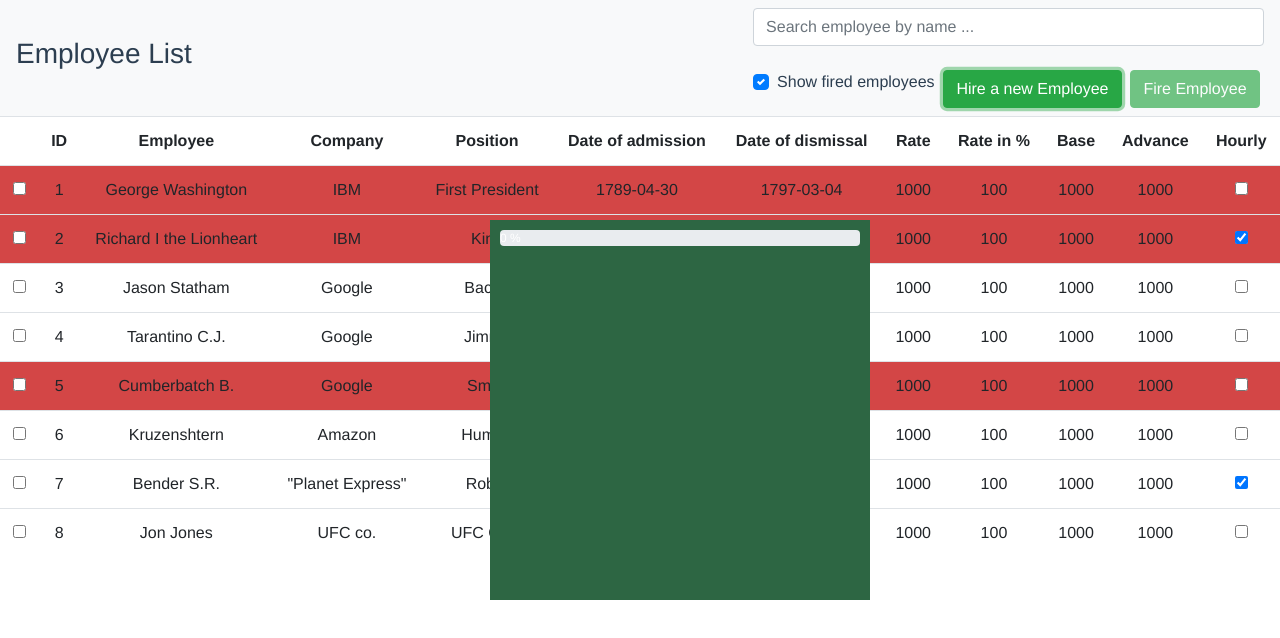
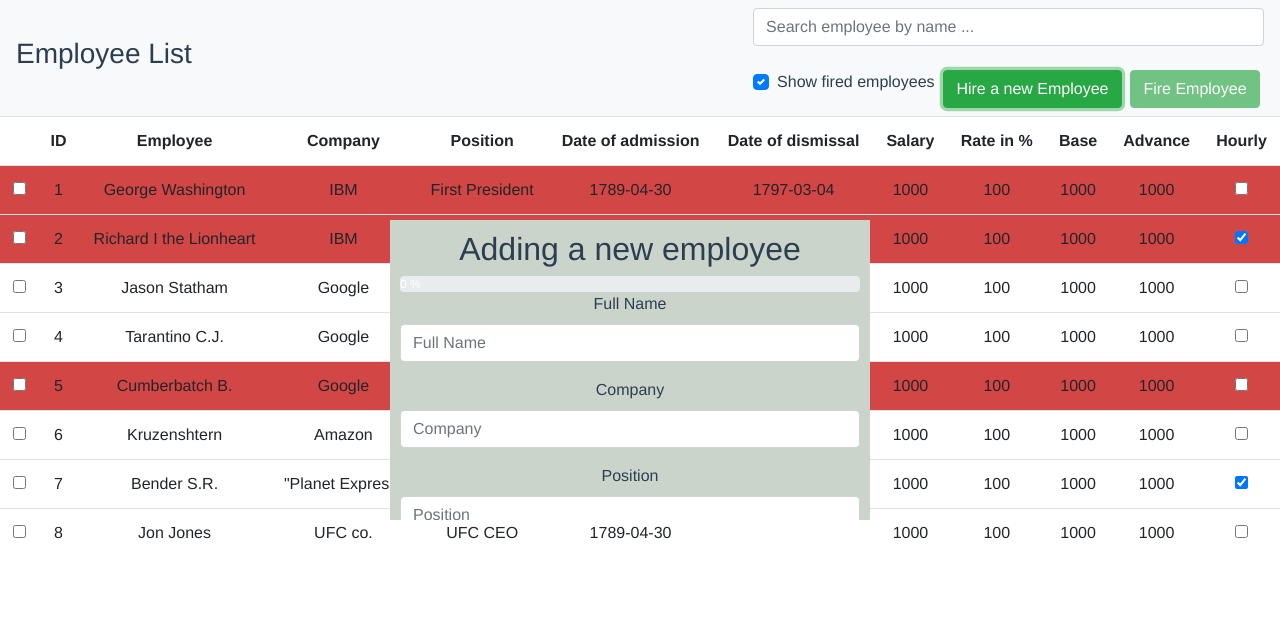
Before and after one commit to gevorgchobanyan/VueDataTable, a Vue app: page / in a window 1280 px wide. Both pictures are taken after a click on the button "Hire a new Employee". Shown: the top 638 px of the page. Built offline with nearby package versions, Linux system fonts and the light colour scheme.

Commit message:
added fireEmployee button functionality

```diff
--- a/src/components/Dashboard.vue
+++ b/src/components/Dashboard.vue
@@ -1,7 +1,7 @@
 <template>
     <nav class="navbar navbar-light bg-light">
         <h3>Employee List</h3>
-        <employee-form-modal></employee-form-modal>
+        <employee-form-modal v-if="showModal2"></employee-form-modal>
         <!-- <h3>Employee list {{selectedEmployeeCount}} {{orderState}}</h3>  -->
         <!-- <button type="button" @click="sendOrder">sendOrder</button> -->
         <div>
@@ -13,10 +13,10 @@
                    v-on:keyup="onKeyUp"
                    ><br>
             <div class="custom-control custom-checkbox">
-            <input type="checkbox" class="custom-control-input" id="customCheck1" :checked="showFired" @click="updateShowFired">
-            <label class="custom-control-label" for="customCheck1">Show fired employees</label>&nbsp;
-            <button type="button" class="btn btn-success" >Hire a new Employee</button>&nbsp;
-            <button type="button" class="btn btn-success" :disabled="btnDisable">Fire Employee{{plural}}</button>&nbsp;
+              <input type="checkbox" class="custom-control-input" id="customCheck1" :checked="showFired" @click="updateShowFired">
+              <label class="custom-control-label" for="customCheck1">Show fired employees</label>&nbsp;
+              <button type="button" class="btn btn-success" @click="changeShowModal2">Hire a new Employee</button>&nbsp;
+              <button type="button" class="btn btn-success" @click="fireSelectedEmployees()" :disabled="btnDisable">Fire Employee{{plural}}</button>&nbsp;
             </div>
         </div>
     </nav>
@@ -46,6 +46,9 @@ data: () => ({
       'firedEmployees',
       'firedEmployeesCount',
       'allEmployees',
+      'showModal2',
+      'showModal',
+      'rowState',
     ]),
     btnDisable(){
       if(this.selectedEmployeeCount === 0){
@@ -65,6 +68,9 @@ data: () => ({
           'changeShowFired',
           'updateSearchInput',
           'updateEmployeeCount',
+          'changeShowModal2',
+          'deleteSelectedEmployees',
+          'changeRowState',
       ]),
       ...mapActions([
         //   'sendOrder',
@@ -76,6 +82,10 @@ data: () => ({
           this.updateSearchInput('')
           this.changeShowFired()
           this.updateEmployeeCount()
+        },
+        fireSelectedEmployees(){
+          this.deleteSelectedEmployees()
+          this.changeRowState()
         }
   }
 
--- a/src/components/EmployeeFormModal.vue
+++ b/src/components/EmployeeFormModal.vue
@@ -1,6 +1,8 @@
 <template>
   <div class="modal">
+    <h2>Adding a new employee</h2>
 
+    <div>
       <div class="progress" style="width: 100%;">
         <div class="progress-bar"
             role="progressbar"
@@ -12,9 +14,8 @@
             {{ done/controls.length*100 }} %
         </div>
       </div>
-
       <!-- <form class="form-group" style="width: 100%;" v-on:submit.prevent>
-      <div v-for="(item, index) in personInfo" :key="index">
+        <div v-for="(item, index) in employeeInfo" :key="index">
           <div>
             <label>{{ capitalize(item.name) }}</label>
             <span class="fa"
@@ -32,9 +33,155 @@
             <br>
           </div>
         </div>
-      <input type="submit" value="Send Data" @click.once="toggleResult()" :disabled="done < controls.length">
+        <input type="submit" value="Add Employee" @click.once="toggleResult()" :disabled="done < controls.length">
+        <input type="submit" value="Cancel">
       </form>  -->
 
+
+      <form>
+        <div>
+          <div class="col-md-14 mb-3">
+            <label for="validationDefault01">Full Name</label>
+            <span class="fa"
+                  v-if="controls[0].activated"
+                  :class="controls[0].error ? 'fa-exclamation-circle text-danger' :
+                                                  'fa-check-circle text-success'"
+                  >
+            </span>
+            <input type="text"
+                   class="form-control"
+                   id="validationDefault01"
+                   placeholder="Full Name"
+                   v-model="newEmployee.name"
+                   @input="onInput(0, $event.target.value)"
+                   >
+          </div>
+          <div class="col-md-14 mb-3">
+            <label for="validationDefault02">Company</label>
+            <span class="fa"
+                  v-if="controls[1].activated"
+                  :class="controls[1].error ? 'fa-exclamation-circle text-danger' :
+                                                  'fa-check-circle text-success'"
+                  >
+            </span>
+            <input type="text"
+                   class="form-control"
+                   id="validationDefault02"
+                   placeholder="Company"
+                   v-model="newEmployee.companyName"
+                   @input="onInput(1, $event.target.value)"
+            >
+          </div>
+          <div class="col-md-14 mb-3">
+            <label for="validationDefault03">Position</label>
+            <span class="fa"
+                  v-if="controls[2].activated"
+                  :class="controls[2].error ? 'fa-exclamation-circle text-danger' :
+                                                  'fa-check-circle text-success'"
+                  >
+            </span>
+            <input type="text"
+                   class="form-control"
+                   id="validationDefault03"
+                   placeholder="Position"
+                   v-model="newEmployee.positionName"
+                   @input="onInput(2, $event.target.value)"
+            >
+          </div>
+        </div>
+        <div class="form-row">
+          <div class="col-md-4 mb-3">
+            <label for="validationDefault04">Admission Data</label>
+            <span class="fa"
+                  v-if="controls[3].activated"
+                  :class="controls[3].error ? 'fa-exclamation-circle text-danger' :
+                                                  'fa-check-circle text-success'"
+                  >
+            </span>
+            <input type="text"
+                   class="form-control"
+                   id="validationDefault04"
+                   placeholder="11/1111/11"
+                   v-model="newEmployee.hireDate"
+                   @input="onInput(3, $event.target.value)"
+            >
+          </div>
+          <div class="col-md-4 mb-3">
+            <label for="validationDefault05">Salary</label>
+            <span class="fa"
+                  v-if="controls[4].activated"
+                  :class="controls[4].error ? 'fa-exclamation-circle text-danger' :
+                                                  'fa-check-circle text-success'"
+                  >
+            </span>
+            <input type="text"
+                   class="form-control"
+                   id="validationDefault05"
+                   v-model="newEmployee.salary"
+                   @input="onInput(4, $event.target.value)"
+            >
+          </div>
+          <div class="col-md-4 mb-3">
+            <label for="validationDefault06">Rate in %</label>
+            <span class="fa"
+                  v-if="controls[5].activated"
+                  :class="controls[5].error ? 'fa-exclamation-circle text-danger' :
+                                                  'fa-check-circle text-success'"
+                  >
+            </span>
+            <input type="number"
+                   class="form-control"
+                   id="validationDefault06"
+                   v-model="newEmployee.fraction"
+                   @input="onInput(5, $event.target.value)"
+            >
+          </div>
+        </div>
+        <div class="form-row">
+          <div class="col-md-4 mb-3">
+            <label for="validationDefault07">Base</label>
+            <span class="fa"
+                  v-if="controls[6].activated"
+                  :class="controls[6].error ? 'fa-exclamation-circle text-danger' :
+                                                  'fa-check-circle text-success'"
+                  >
+            </span>
+            <input type="number"
+                   class="form-control"
+                   id="validationDefault07"
+                   v-model="newEmployee.base"
+                   @input="onInput(6, $event.target.value)"
+            >
+          </div>
+          <div class="col-md-4 mb-3">
+            <label for="validationDefault08">Advance</label>
+            <span class="fa"
+                  v-if="controls[7].activated"
+                  :class="controls[7].error ? 'fa-exclamation-circle text-danger' :
+                                                  'fa-check-circle text-success'"
+                  >
+            </span>
+            <input type="number"
+                   class="form-control"
+                   id="validationDefault08"
+                   v-model="newEmployee.advance"
+                   @input="onInput(7, $event.target.value)"
+            >
+          </div>
+        </div>
+        <div class="form-group">
+          <div class="form-check">
+            <input class="form-check-input" type="checkbox" id="gridCheck" v-model="newEmployee.byHours">
+            <label class="form-check-label" for="gridCheck">
+              Hourly
+            </label>
+          </div>
+        </div>
+        <button type="button" class="btn btn-success" @click="SaveResult()" :disabled="done < controls.length">Add a new Employee</button>&nbsp;
+        <button type="button" class="btn btn-success" @click="changeShowModal2()">Cancel</button>&nbsp;
+      </form>
+
+    </div>
   </div>
 </template>
 
@@ -46,36 +193,65 @@ import { mapGetters, mapMutations } from 'vuex'
 export default {
 
 data: () => ({
-   promo: '',
-    sale: 0,
-    guests: [],
     controls: [],
-    showResult: false,
-    personInfo: [
+    employeeInfo: [
       {
-        name: 'email',
-        value: '',
-        pattern: /^[a-zA-Z0-9.!#$%&'*+/=?^_`{|}~-]+@[a-zA-Z0-9-]+(?:\.[a-zA-Z0-9-]+)*$/
-      },
-      {
-        name: 'firstname',
+        name: 'fullname',
         value: '',
         pattern: /^[a-zA-Z]+$/
       },
       {
-        name: 'lastname',
+        name: 'company',
         value: '',
         pattern: /^[a-zA-Z]+$/
       },
       {
-        name: 'telephone',
+        name: 'position',
         value: '',
-        pattern: /^\d{10}$/
+        pattern: /^[a-zA-Z]+$/
+      },
+      {
+        name: 'admissionDate',
+        value: '',
+        pattern: /^(0?[1-9]|[12][0-9]|3[01])[\/\-](0?[1-9]|1[012])[\/\-]\d{4}$/
+      },
+      {
+        name: 'rate',
+        value: '',
+        pattern: /^\d{4}$/
+      },
+      {
+        name: 'rateInPercentage',
+        value: '',
+        pattern: /^\d{3}$/
+      },
+      {
+        name: 'base',
+        value: '',
+        pattern: /^\d{4}$/
+      },
+      {
+        name: 'advance',
+        value: '',
+        pattern: /^\d{4}$/
       },
     ],
+    newEmployee: {
+      id: 0,
+      name: '',
+      companyName: '',
+      positionName: '',
+      hireDate: '',
+      fireDate: null,
+      salary: 0,
+      fraction: 0,
+      base: 0,
+      advance: 0,
+      byHours: false
+    }
 }),
 beforeMount(){ //HOOK
-    for(let i=0; i<this.personInfo.length;i++){
+    for(let i=0; i<this.employeeInfo.length;i++){
       this.controls.push({
         error: true,
         activated: false
@@ -86,15 +262,7 @@ beforeMount(){ //HOOK
   // computed нельзя использовать при выполнении асинхронных операций т.к. computed высчитывается
   // сразу как только зависимая переменная меняет значение (т.е. данные с сервера не успеют прийти)
     ...mapGetters([
-      'getEmployeeById',
-      'employeeID',
-      'showFired',
-      'showModal',
-      'firedEmployees',
-      'firedEmployeesCount',
-      'currentEmployees',
-      'currentEmployeesCount',
-      'allEmployees',
+      'showModal2',
     ]),
     done(){
       let done = 0
@@ -113,73 +281,24 @@ beforeMount(){ //HOOK
   },
   methods: {
     ...mapMutations([
-      'changeShowModal',
-      'updateEmployeeSalary',
+      'changeShowModal2',
+      'addNewEmployee',
     ]),
-    changeColor(e, i){
-      if(i%2 === 0){
-        e.target.parentNode.style.color = "green"
-        e.target.style.color = "green"
-      }else{
-        e.target.parentNode.style.color = "blue"
-        e.target.style.color = "blue"
-      }
-    },
-    toggleResult(){
-      this.showResult = !this.showResult
-    },
-    addGuest(){
-      this.guests.push('')
-    },
-    removeGuest(e, index){
-      // console.log(e.target.parentNode)
-      this.guests.splice(index, 1)
+    SaveResult(){
+      this.addNewEmployee(this.newEmployee)
+      this.changeShowModal2()
     },
     onInput(index, value){
-      let data = this.personInfo[index]
+      let data = this.employeeInfo[index]
       let control = this.controls[index]
       data.value = value
       control.error = !data.pattern.test(value)
       control.activated = true
     },
-    capitalize(str){
-      return str.capitalize()
-    }
   },
-  watch: { // один из примеров - использование с асинхронным кодом
-    promo(){
-      console.log('promo watcher triggered')
-      getSale(this.promo, (sale) => {  //стрелочная ф-ия сохраняет контекст Vue экземпляра
-        this.sale = sale
-      })
-    }
-  }
-
-}
-
-// Можно объявлять ф-ии вне области видимости экземпляра Vue и вызывать их в рамках экземпляра
-function getSale(code, callback){
-  let codes = {
-    newYear: 10,
-    some: 20
-  }
-  // console.log(codes['newYear'])
-  // console.log(codes[code])
-  let sale = (codes[code] !== undefined) ? codes[code] : 0
-  // console.log(sale)
-  setTimeout(() => {
-    callback(sale)
-  }, 500)
-}
-
-String.prototype.capitalize = function() {
-    return this.charAt(0).toUpperCase() + this.slice(1);
 }
 
 </script>
-
-
-
 
 
 <style scoped>
@@ -188,17 +307,20 @@ String.prototype.capitalize = function() {
   display: block;
   position: fixed;
   padding: 10px;
-  width: 380px;
+  width: 480px;
   left: 50%;
-  margin-left: -150px;
-  height: 380px;
+  margin-left: -250px;
+  height: 300px;
   top: 50%;
   margin-top: -180px;
-  background: rgb(45, 102, 67);
+  background: #cbd4cb;
   z-index: 20;
+  overflow: auto;
 }
 /* #popup1 {
   -webkit-box-shadow:  0px 0px 0px 9999px rgba(209, 198, 198, 0.5);
   box-shadow:  0px 0px 0px 9999px rgba(223, 215, 215, 0.5);
 } */
+
+
 </style>
--- a/src/components/Modal.vue
+++ b/src/components/Modal.vue
@@ -60,7 +60,7 @@ newSalary: 0,
   height: 180px;
   top: 50%;
   margin-top: -100px;
-  background: rgb(45, 102, 67);
+  background: #28a745;
   z-index: 20;
 }
 /* #popup1 {
--- a/src/store/index.js
+++ b/src/store/index.js
@@ -5,11 +5,14 @@ export default createStore({
 
     // orderState: '',
 
+    showModal: false,
+    showModal2: false,
+    rowState: false,
     searchInput: '',
-    showModal: false,
     employeeID: 0,
     showFired: true,
     selectedEmployeeCount: 0,
+    selectedEmployeeIDs: [],
     headers: [
       { text: ' ', value: 'checkbox', filterable: true },
       { text: 'ID', value: 'id', filterable: true },
@@ -18,7 +21,7 @@ export default createStore({
       { text: 'Position ', value: 'positionName', filterable: false },
       { text: 'Date of admission', value: 'hireDate', filterable: false },
       { text: 'Date of dismissal', value: 'fireDate', filterable: false },
-      { text: 'Rate', value: 'salary', filterable: false },
+      { text: 'Salary', value: 'salary', filterable: false },
       { text: 'Rate in %', value: 'fraction' },
       { text: 'Base', value: 'base', filterable: false },
       { text: 'Advance', value: 'advance', filterable: false },
@@ -136,7 +139,12 @@ export default createStore({
     // orderState (state) {
     //   return state.orderState
     // },
-
+    rowState (state){
+      return state.rowState
+    },
+    selectedEmployeeIDs (state){
+      return state.selectedEmployeeIDs
+    },
     selectedEmployeeCount (state){
       return state.selectedEmployeeCount
     },
@@ -170,6 +178,9 @@ export default createStore({
     },
     showModal (state){
       return state.showModal
+    },
+    showModal2 (state){
+      return state.showModal2
     },
     firedEmployees (state) {
         return state.employees.filter(employee => employee.fireDate != null)
@@ -208,7 +219,12 @@ export default createStore({
     changeShowModal (state, employeeID) {
       state.showModal = !state.showModal
       state.employeeID = employeeID
+      console.log(' ShowModal changed' + state.showModal)
       // console.log('changed to ' + state.showModal + '   employee id is ' + state.employeeID)
+    },
+    changeShowModal2 (state) {
+      state.showModal2 = !state.showModal2
+      console.log(' ShowModal2 changed' + state.showModal2)
     },
     updateEmployeeSalary (state, newSalary) {
       state.showModal = !state.showModal
@@ -225,7 +241,35 @@ export default createStore({
     },
     updateEmployeeCount (state) {
       state.selectedEmployeeCount = 0
+    },
+    addNewEmployee (state, newEmployee) {
+      newEmployee.id = state.employees[state.employees.length-1].id + 1
+      state.employees.push(newEmployee)
+    },
+    deleteSelectedEmployees(state){
+      let len = state.selectedEmployeeIDs.length
+      for(let i=0;i<state.selectedEmployeeIDs.length;i++){
+        for (let j = state.employees.length - 1; j >= 0; --j) {
+          if (state.employees[j].id === state.selectedEmployeeIDs[i]) {
+            state.employees.splice(j,1)
+          }
+        }
+      }
+      console.log('delete')
+      state.selectedEmployeeCount -= state.selectedEmployeeCount
+    },
+    addEmployeeID (state, employeeID){
+      state.selectedEmployeeIDs.push(employeeID)
+    },
+    removeEmployeeID (state, employeeID){
+      let index = state.selectedEmployeeIDs.indexOf(employeeID)
+      state.selectedEmployeeIDs.splice(index, 1)
+    },
+    changeRowState (state){
+      state.rowState = !state.rowState
     }
+
+
     // orderSend (state) {
     //   state.orderState = 'pending'
     // },
```
Also changed, not shown: src/components/DataTable.vue (+22 -1 lines). Lines whose indentation alone changed are shown as unchanged.
